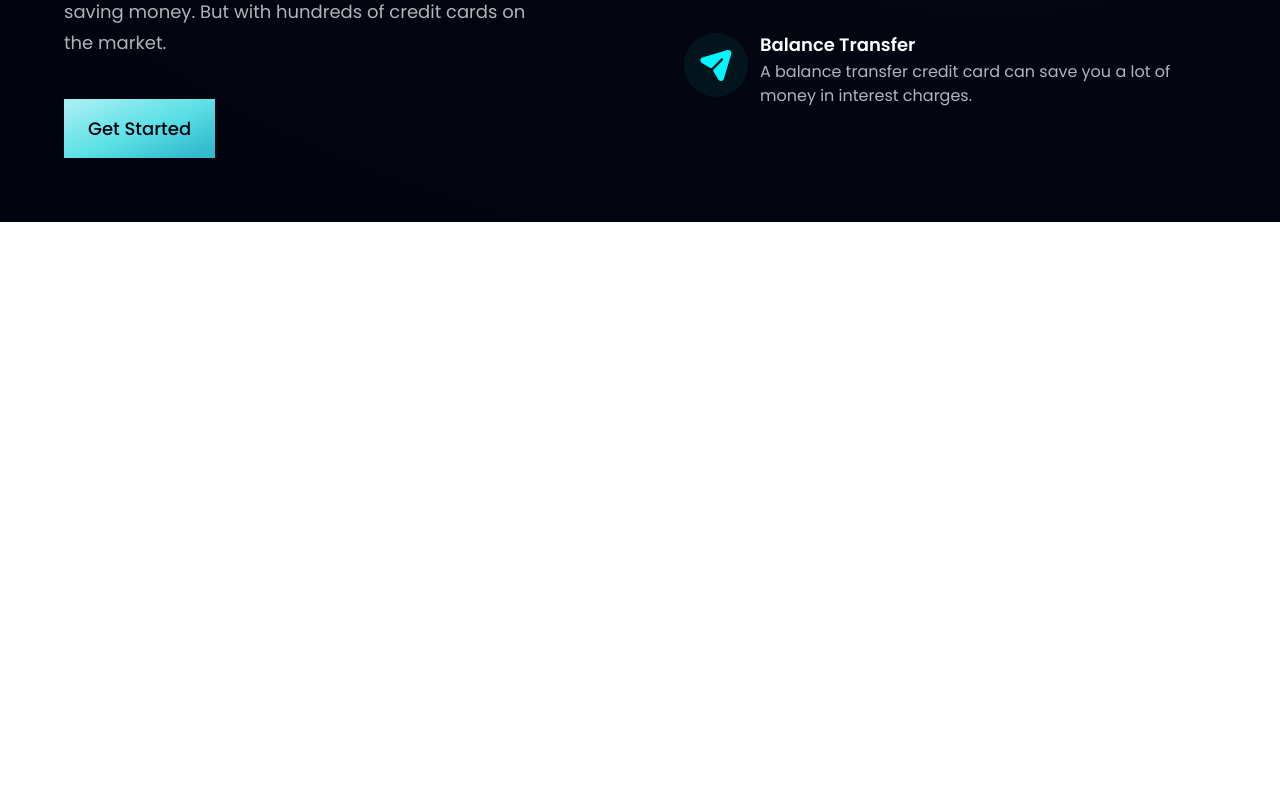
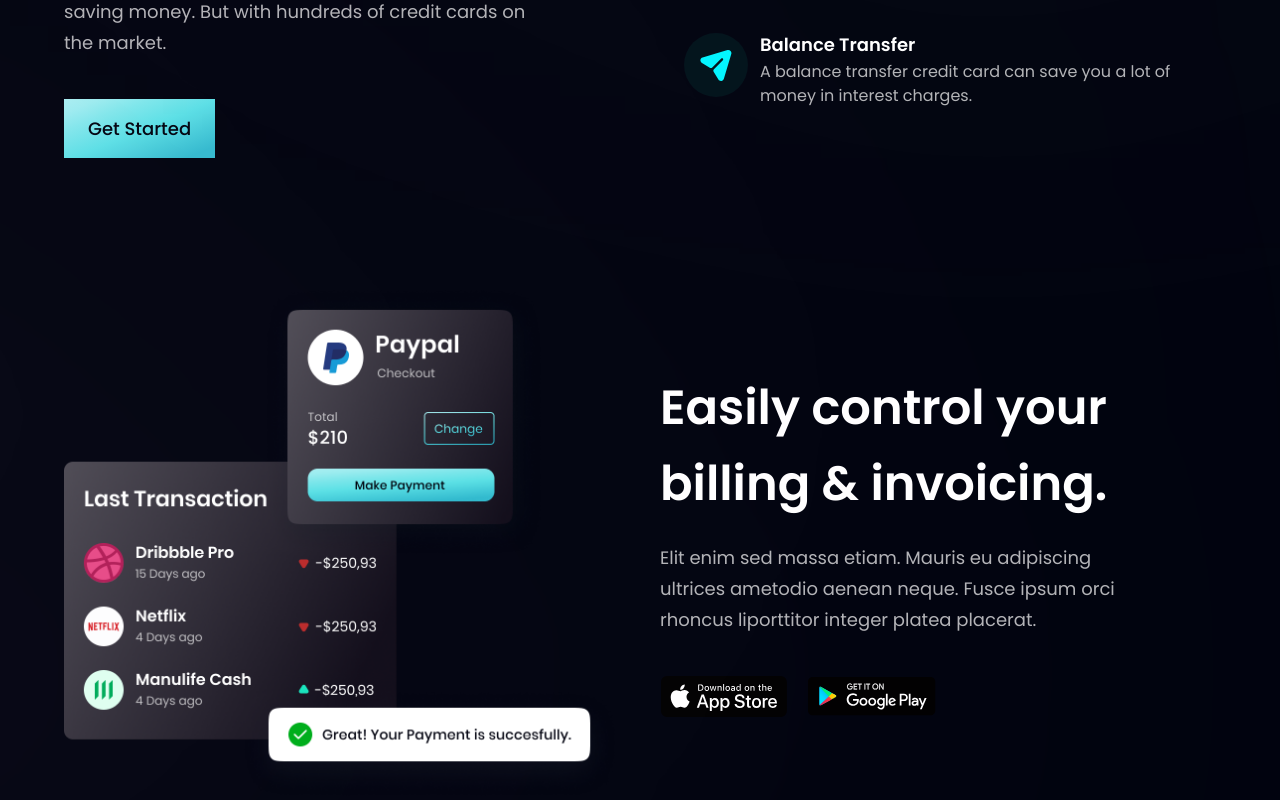
Before and after one commit to 159SAMSPAROW/p-10_Bank_Modern_App, a React (Vite) app: page / in a window 1280 px wide. Shown: the part 1324-2124 px from the top of the page. Before the commit the page ends 1546 px from the top, so only its background shows below. Built offline with nearby package versions, Linux system fonts and the light colour scheme.

Commit message:
Billing section added

```diff
--- a/src/components/Billing.jsx
+++ b/src/components/Billing.jsx
@@ -1,11 +1,28 @@
-import React from 'react';
+import { apple, bill, google } from '../assets'
+import styles, { layout } from '../style'
 
-const Billing = () => {
-  return (
-    <div>
 
+const Billing = () => (
+
+  <section id='product' className={layout.sectionReverse}>
+    <div className={layout.sectionImgReverse}>
+      <img src={bill} alt="billing"  className='w-[100%] h-[100%] relative z-[5]'/>
+      <div className='absolute z-[3] -left-1/2 top-0 w-[50%] h-[50%] rounded-full white__gradient'></div>
+      <div  className='absolute z-[0] -left-1/2 bottom-0 w-[50%] h-[50%] rounded-full pink__gradient'></div>
     </div>
-  );
-}
+
+    <div className={layout.sectionInfo}>
+      <h2 className={styles.heading2}>Easily control your<br className='sm:block hidden'/> billing & invoicing.</h2>
+      <p className={`${styles.paragraph} max-w-[470px] mt-5`}>Elit enim sed massa etiam. Mauris eu adipiscing ultrices ametodio aenean neque. Fusce ipsum orci rhoncus
+        liporttitor integer platea placerat.
+        </p>
+        <div className='flex flex-row flex-wrap sm:mt-10 mt-6'>
+          <img src={apple} alt="apple store" className='w-[128px] h-[42px] object-contain mr-5 cursor-pointer'/>
+          <img src={google} alt="google play" className='w-[128px] h-[42px] object-contain cursor-pointer'/>
+        </div>
+    </div>
+  </section>
+);
+
 
 export default Billing;
```
